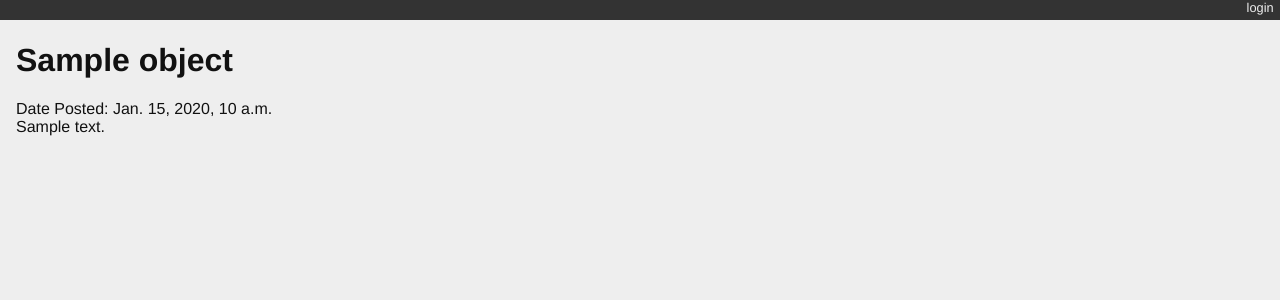
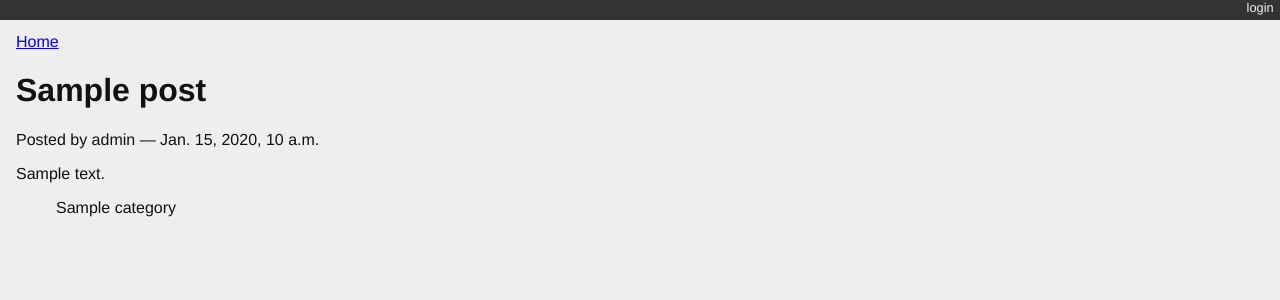
Before and after one commit to msylvest94/django-blog, a Django app: template blogging/templates/blogging/detail.html in a window 1280 px wide. Shown: the top 300 px of the page. Run offline with Django 3.2, Linux system fonts and the light colour scheme; data comes from the database, SQL or seed files in the repository; tables that the repository leaves empty hold one stand-in row (values such as "Sample post"); the template is opened without the code that fills it: values that come from a table or form of the project are taken from there, most other values are stand-ins (such as "Sample title", 1, 10 or a date in 2020).

```diff
--- a/blogging/templates/blogging/detail.html
+++ b/blogging/templates/blogging/detail.html
@@ -1,10 +1,17 @@
 {% extends "base.html" %}
+
 {% block content %}
-<h1>{{ object.title }}</h1>
-<div class="post-published">
-    Date Posted: {{ object.published_date }}
+<a class="backlink" href="/">Home</a>
+<h1>{{ post }}</h1>
+<p class="byline">
+  Posted by {{ post.author.username }} &mdash; {{ post.published_date }}
+</p>
+<div class="post-body">
+  {{ post.text }}
 </div>
-<div class="post-body">
-    {{ object.text }}
-</div>
+<ul class="categories">
+  {% for category in post.categories.all %}
+    <li>{{ category }}</li>
+  {% endfor %}
+</ul>
 {% endblock %}
--- a/blogging/templates/blogging/list.html
+++ b/blogging/templates/blogging/list.html
@@ -4,7 +4,9 @@
   {% comment %} here is where the query happens {% endcomment %}
   {% for post in post_list %}
   <div class="post">
-    <h2>{{ post }}</h2>
+    <h2>
+    <a href="{% url 'blog_detail' post.pk %}">{{ post }}</a>
+   </h2>
     <p class="byline">
       Posted by {{ post.author.username }} &mdash; {{ post.published_date }}
     </p>
```
Also changed, not shown: blogging/tests.py (+11 -0 lines), blogging/views.py (+10 -1 lines).
